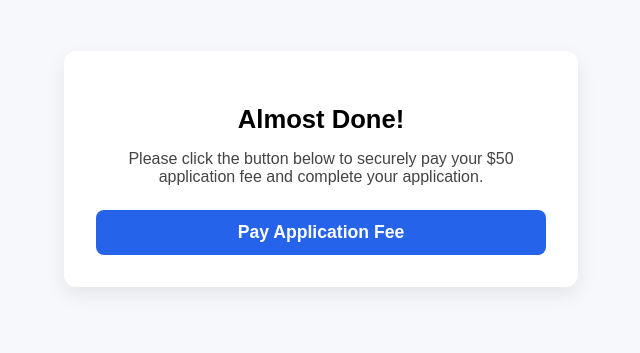
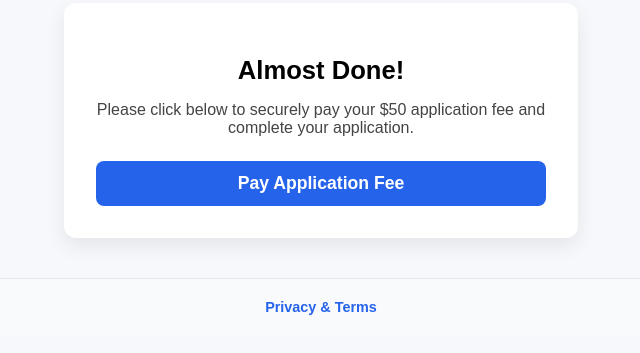
Before and after one commit to freebird5854/vigilant-telegram, a website: page payment.html in a window 1280 px wide. Shown: the part 231-584 px from the top of the page, without its empty margins (319-959 px from the left). Drawn offline with Linux system fonts and the light colour scheme.

Commit message:
Update payment.html

```diff
--- a/payment.html
+++ b/payment.html
@@ -13,6 +13,7 @@
     justify-content: center;
     height: 100vh;
     margin: 0;
+    flex-direction: column;
   }
   .card {
     background: #fff;
@@ -46,14 +47,33 @@
   button:hover {
     background: #1d4ed8;
   }
+  footer {
+    background:#f8fafc;
+    text-align:center;
+    padding:20px 10px;
+    font-size:0.9rem;
+    margin-top:40px;
+    border-top:1px solid #e5e7eb;
+    width:100%;
+  }
+  footer a {
+    color:#2563eb;
+    text-decoration:none;
+    font-weight:600;
+    margin:0 8px;
+  }
 </style>
 </head>
 <body>
   <div class="card">
     <h2>Almost Done!</h2>
-    <p>Please click the button below to securely pay your $50 application fee and complete your application.</p>
+    <p>Please click below to securely pay your $50 application fee and complete your application.</p>
     <button onclick="startPayment()">Pay Application Fee</button>
   </div>
+
+  <footer>
+    <a href="legal.html">Privacy & Terms</a>
+  </footer>
 
 <script>
 const BACKEND_URL = "https://vigilant-telegram-s1i9.onrender.com"; // ✅ Your live Render backend URL
@@ -63,7 +83,11 @@ async function startPayment(){
     const res = await fetch(`${BACKEND_URL}/create-checkout-session`, {
       method: "POST",
       headers: {"Content-Type":"application/json"},
-      body: JSON.stringify({ application: true })
+      body: JSON.stringify({
+        application: true,
+        success_url: "https://mile-highrentals.com/thankyou.html",
+        cancel_url: "https://mile-highrentals.com/cancel.html"
+      })
     });
     const data = await res.json();
     if (data.url) {
```
